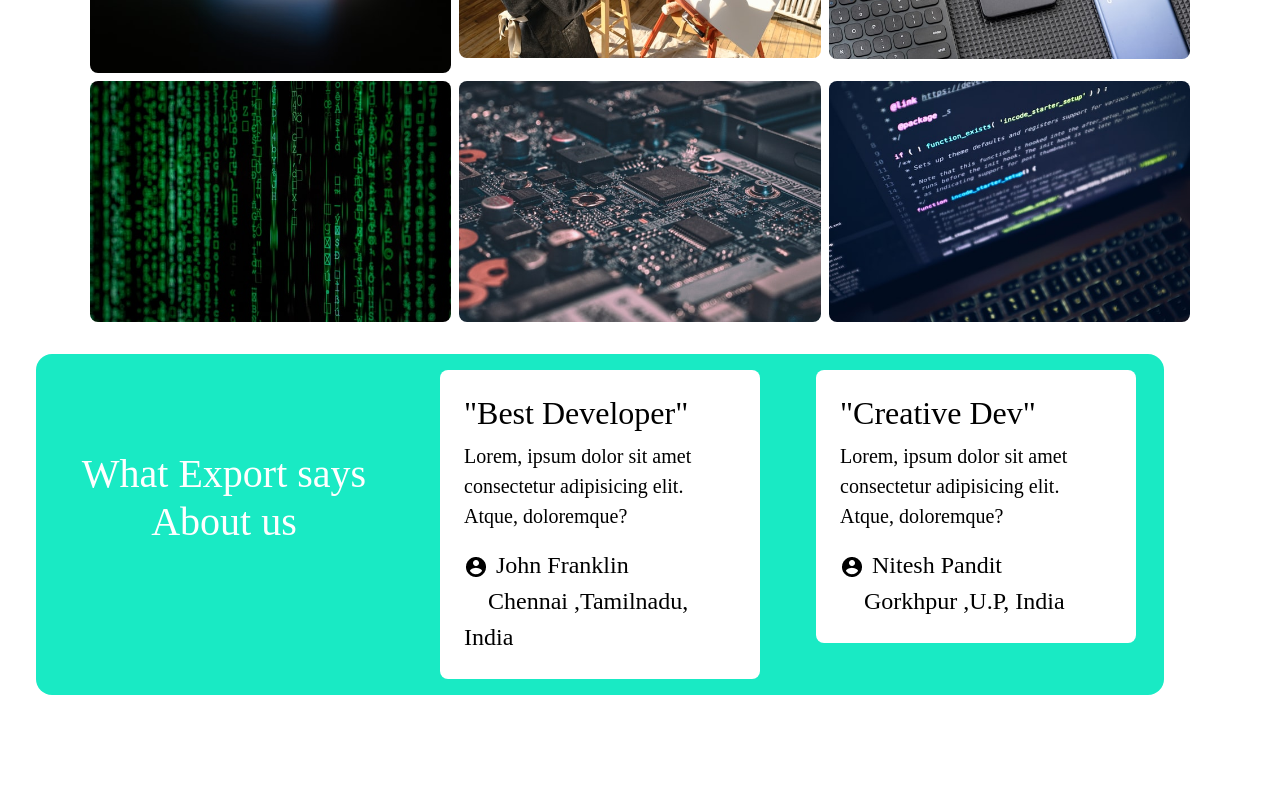
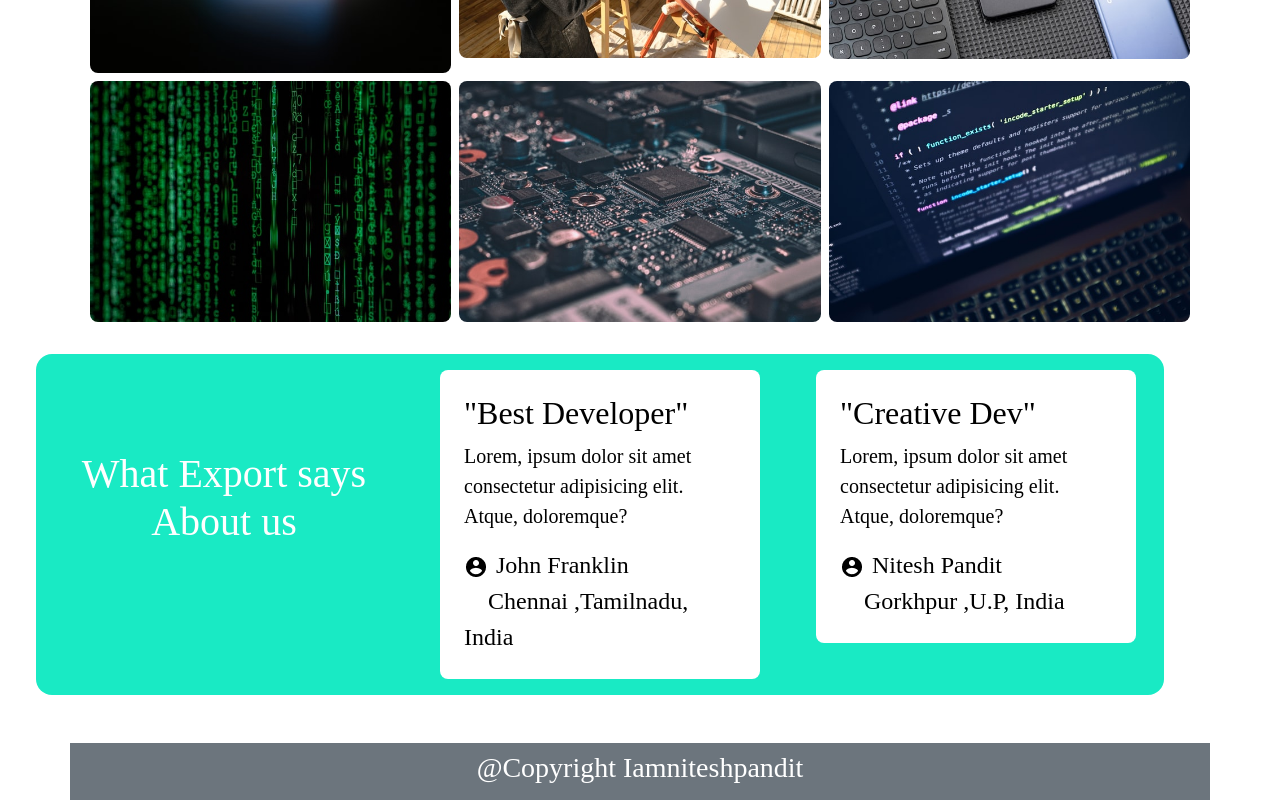
Before and after one commit to IAMNITESHPANDIT/Portfolio, a React (Create React App) app: page / in a window 1280 px wide. Shown: the part 1756-2556 px from the top of the page. Before the commit the page ends 2475 px from the top, so only its background shows below. Built offline with nearby package versions, Linux system fonts and the light colour scheme; a web font is replaced by a local one.

Commit message:
footer component added

```diff
--- a/src/App.js
+++ b/src/App.js
@@ -4,6 +4,7 @@ import About from  './components/about/about.component';
 import Service from  './components/service/service.component';
 import Portfolio from './components/portfolio/portfolio.component';
 import Review from './components/review/review.component';
+import Footer from './components/footer/footer.component';
 function App() {
   return (
     <div className="App">
@@ -12,6 +13,7 @@ function App() {
     <Service/>
     <Portfolio/>
     <Review/>
+    <Footer/>
     </div>
   );
 }
--- /dev/null
+++ b/src/components/footer/footer.component.jsx
@@ -0,0 +1,11 @@
+import React from 'react'
+
+function Footer() {
+  return (
+    <div class="container text-center bg-secondary mt-5 p-2 text-white">
+        <p className="h3">@Copyright Iamniteshpandit</p>
+    </div>
+  )
+}
+
+export default Footer
```
